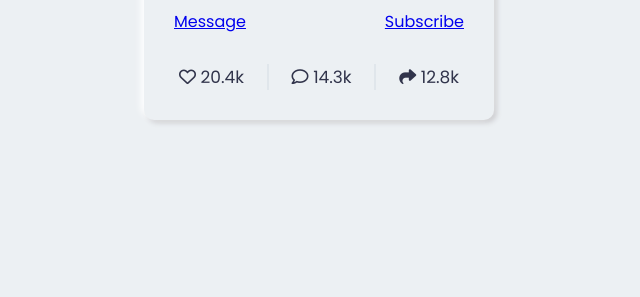
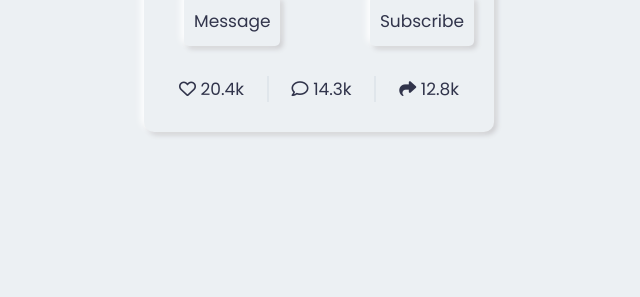
Before and after one commit to denifisman/carddeni, a plain HTML site: page index.html in a window 1280 px wide. Shown: the part 503-800 px from the top of the page, without its empty margins (321-961 px from the left). Drawn offline with Linux system fonts and the light colour scheme; a small style sheet from the web is missing.

Commit message:
Update index.html

```diff
--- a/index.html
+++ b/index.html
@@ -26,9 +26,9 @@
   <a href="https://www.youtube.com/yourchannel" class="yt"><i class="fab fa-youtube"></i></a>
     </div>
     <div class="buttons">
-  <a href="https://example.com/message" <button>Message</button></a>
-  <a href="https://example.com/subscribe" <button>Subscribe</button></a>
-</div>
+  <a href="https://youtube.com"><button>Message</button></a>
+  <a href="url_subscribe"><button>Subscribe</button></a>
+    </div>
     <div class="social-share">
       <div class="row">
         <i class="far fa-heart"></i>
```
